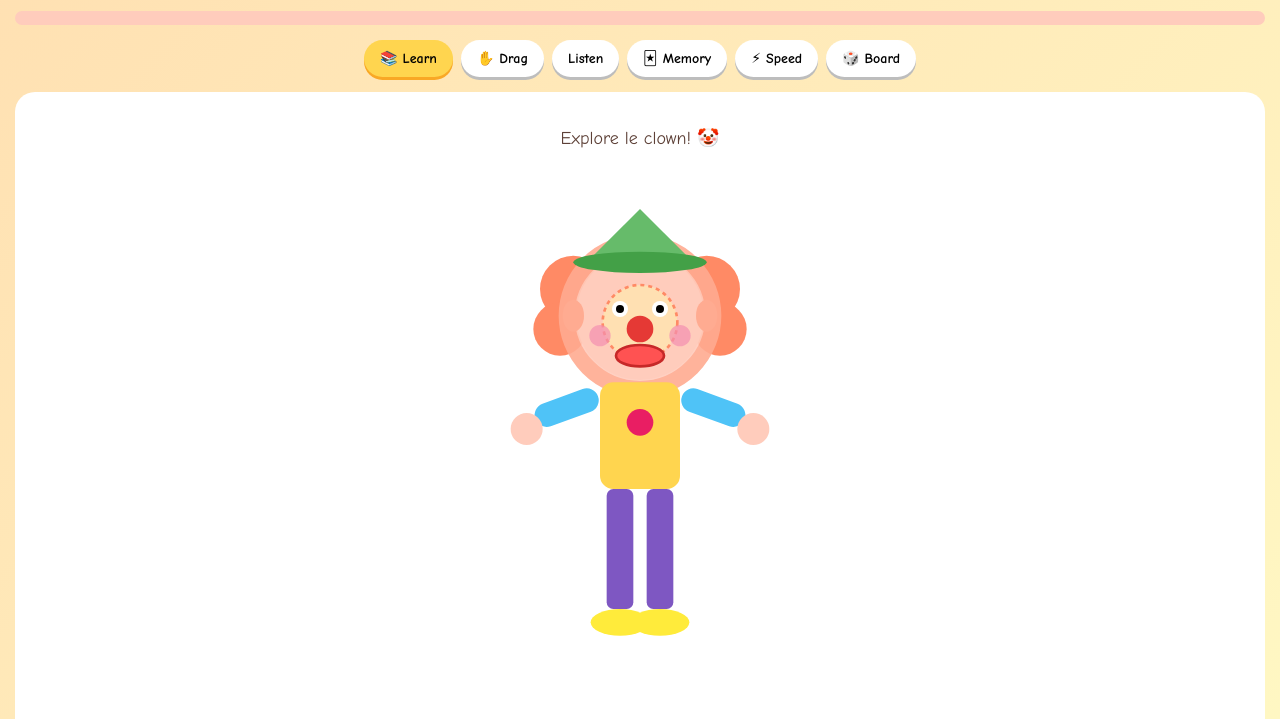
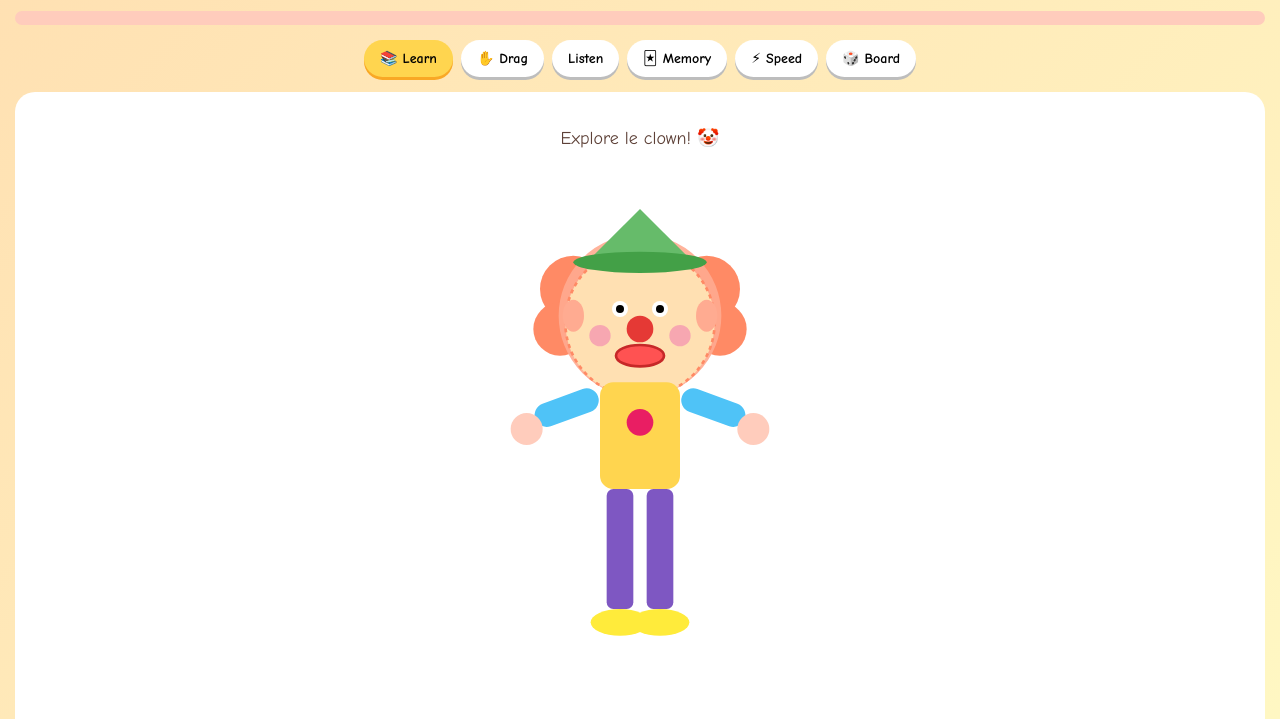
Before and after one commit to MUDROis/Les-parties-du-corps, a plain HTML site: page index.html in a window 1280 px wide. Shown: the part 71-790 px from the top of the page. Drawn offline with Linux system fonts and the light colour scheme.

Commit message:
Double face circle size (r=28 → r=56)

```diff
--- a/index.html
+++ b/index.html
@@ -151,7 +151,7 @@ function getClownSVG(highlightPart = null) {
     <circle cx="150" cy="110" r="48" fill="#ffccbc" pointer-events="none"/>
 
     <circle class="body-part ${hl('visage')}" data-part="visage"
-            cx="150" cy="115" r="28"
+            cx="150" cy="115" r="56"
             fill="#ffe0b2" stroke="#ff8a65" stroke-width="2" stroke-dasharray="3"/>
 
     <g class="body-part ${hl('yeux')}" data-part="yeux">
```
